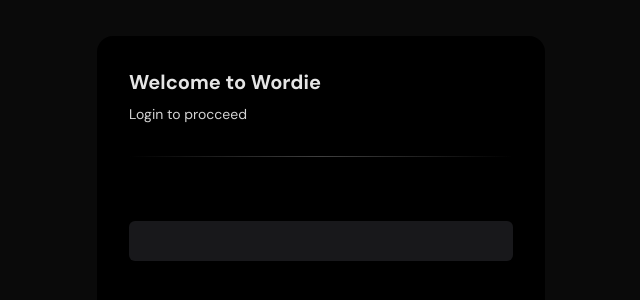
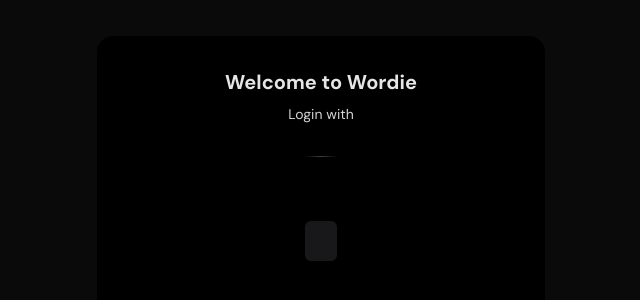
Before and after one commit to aid982/Wordie, a Next.js app: page /signin in a window 1280 px wide. Shown: the part 210-510 px from the top of the page, without its empty margins (319-959 px from the left). Built offline with nearby package versions, Linux system fonts and the light colour scheme.

Commit message:
Minor changes

```diff
--- a/src/components/forms/sign-in.tsx
+++ b/src/components/forms/sign-in.tsx
@@ -15,12 +15,12 @@ export function SignupForm({
   const origin = searchParams.get("origin");
   console.log(origin)
   return (
-    <div className="max-w-md w-full mx-auto rounded-none md:rounded-2xl p-4 md:p-8 shadow-input bg-white dark:bg-black">
+    <div className="flex flex-col  justify-center items-center max-w-md w-full mx-auto rounded-none md:rounded-2xl p-4 md:p-8 shadow-input bg-white dark:bg-black">
       <h2 className="font-bold text-xl text-neutral-800 dark:text-neutral-200">
         Welcome to Wordie
       </h2>
       <p className="text-neutral-600 text-sm max-w-sm mt-2 dark:text-neutral-300">
-        Login to procceed
+        Login with
       </p>
       <div>
         <div className="bg-gradient-to-r from-transparent via-neutral-300 dark:via-neutral-700 to-transparent my-8 h-[1px] w-full" />
--- a/src/components/words-components/word-card.tsx
+++ b/src/components/words-components/word-card.tsx
@@ -43,7 +43,7 @@ function WordCard({ words, saveCard, onUpdate }: Props) {
         </div>
       </div>
       <Card>
-        <CardContent className="max-w-3xl bg-gray-50 relative group/card  dark:hover:shadow-2xl dark:hover:shadow-neutral-500/[0.1] dark:bg-black dark:border-white/[0.2] border-black/[0.1] w-full  h-auto  rounded-xl p-6 border">
+        <CardContent className="max-w-3xl bg-gray-50 relative group/card  dark:hover:shadow-2xl dark:hover:shadow-neutral-500/[0.1] dark:bg-black dark:border-white/[0.2] border-black/[0.1] w-full  md:min-h-[300px]  rounded-xl p-6 border">
           <h1 className="max-w-2xl font-bold text-3xl text-neutral-600 dark:text-white flex justify-center items-center text-center mx-auto md:text-5xl">
             {isBack ? (
               <Translation
```
Also changed, not shown: src/components/global/Navbar.tsx (+3 -2 lines).
